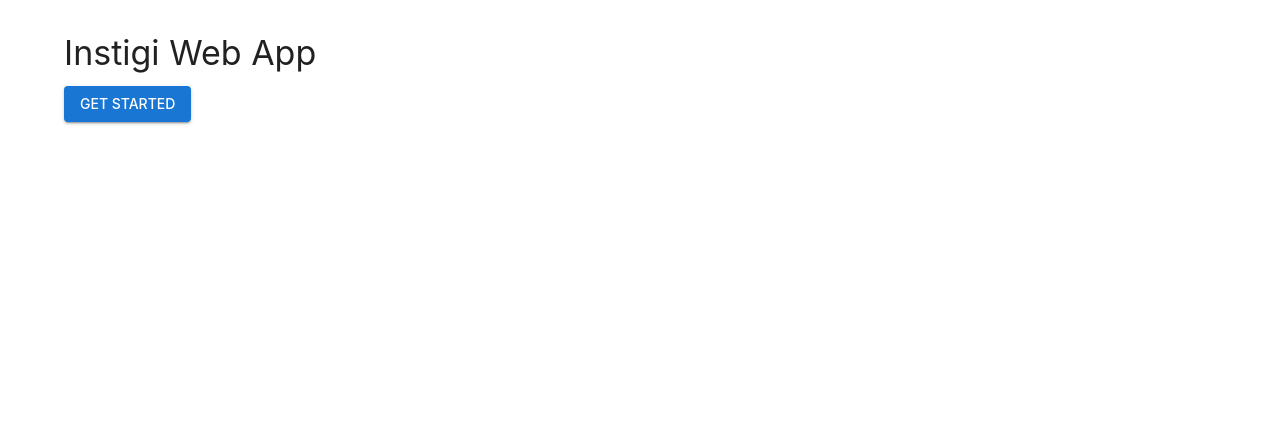
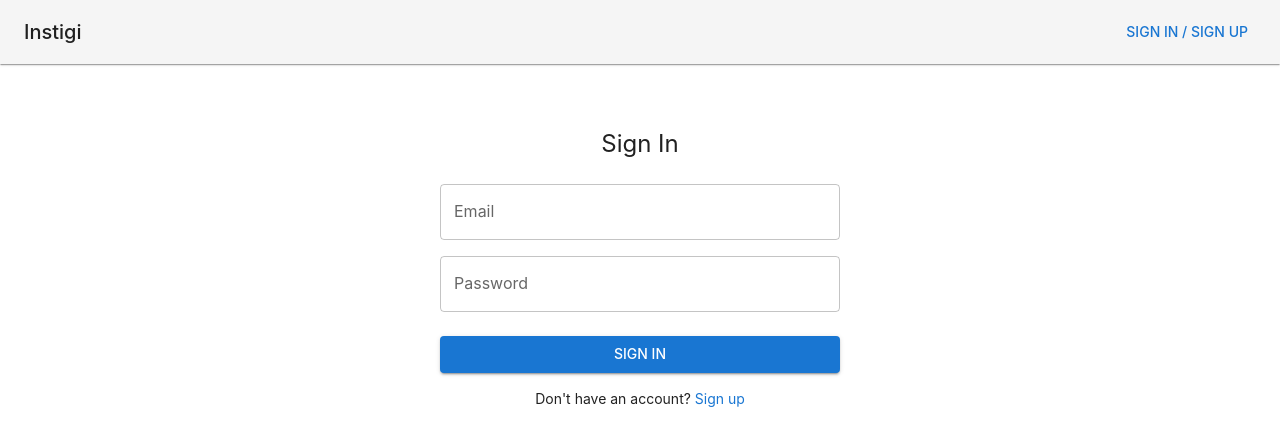
Before and after one commit to Http400/instigi, a React (Vite) app in the folder apps/web-app/: page /auth in a window 1280 px wide. Shown: the top 446 px of the page. Built offline with nearby package versions, Linux system fonts and the light colour scheme.

Commit message:
feat: add routing to web-app

```diff
--- a/apps/web-app/src/App.tsx
+++ /dev/null
@@ -1,18 +0,0 @@
-import React from 'react';
-import { Container, Typography, Box } from '@mui/material';
-import { Button } from '@instigi/ui';
-
-export default function App() {
-  return (
-    <Container maxWidth="lg">
-      <Box sx={{ py: 4 }}>
-        <Typography variant="h4" component="h1" gutterBottom>
-          Instigi Web App
-        </Typography>
-        <Button variant="contained" color="primary">
-          Get Started
-        </Button>
-      </Box>
-    </Container>
-  );
-}
--- /dev/null
+++ b/apps/web-app/src/layouts/RootLayout.tsx
@@ -0,0 +1,21 @@
+import { Outlet, Link } from 'react-router';
+import { ThemeProvider } from '@mui/material/styles';
+import { CssBaseline, AppBar, Toolbar, Typography, Button } from '@mui/material';
+import { theme } from '@instigi/ui';
+
+export default function RootLayout() {
+  return (
+    <ThemeProvider theme={theme}>
+      <CssBaseline />
+      <AppBar position="static" color="default" elevation={1}>
+        <Toolbar>
+          <Typography variant="h6" sx={{ flexGrow: 1 }}>
+            <Link to="/" style={{ textDecoration: 'none', color: 'inherit' }}>Instigi</Link>
+          </Typography>
+          <Button component={Link} to="/auth">Sign In / Sign Up</Button>
+        </Toolbar>
+      </AppBar>
+      <Outlet />
+    </ThemeProvider>
+  );
+}
--- a/apps/web-app/src/main.tsx
+++ b/apps/web-app/src/main.tsx
@@ -1,19 +1,14 @@
 import React from 'react';
 import { StrictMode } from 'react';
 import { createRoot } from 'react-dom/client';
-import { ThemeProvider } from '@mui/material/styles';
-import { CssBaseline } from '@mui/material';
-import { theme } from '@instigi/ui';
-import App from './App';
+import { RouterProvider } from 'react-router';
+import { router } from './router';
 
 const rootEl = document.getElementById('root');
 if (!rootEl) throw new Error('Root element not found');
 
 createRoot(rootEl).render(
   <StrictMode>
-    <ThemeProvider theme={theme}>
-      <CssBaseline />
-      <App />
-    </ThemeProvider>
+    <RouterProvider router={router} />
   </StrictMode>,
 );
--- /dev/null
+++ b/apps/web-app/src/pages/AuthPage.tsx
@@ -0,0 +1,26 @@
+import { useState } from 'react';
+import { Container, Box } from '@mui/material';
+import { AuthForm, AuthFormData } from '@instigi/ui';
+
+type AuthMode = 'signIn' | 'signUp';
+
+export default function AuthPage() {
+  const [mode, setMode] = useState<AuthMode>('signIn');
+
+  const handleSubmit = async (data: AuthFormData) => {
+    // TODO: wire up authentication / registration API
+    console.log(mode === 'signIn' ? 'Sign in' : 'Sign up', data);
+  };
+
+  return (
+    <Container maxWidth="sm">
+      <Box sx={{ py: 8 }}>
+        <AuthForm
+          mode={mode}
+          onSubmit={handleSubmit}
+          onModeChange={(newMode) => setMode(newMode)}
+        />
+      </Box>
+    </Container>
+  );
+}
--- /dev/null
+++ b/apps/web-app/src/pages/HomePage.tsx
@@ -0,0 +1,17 @@
+import { Link } from 'react-router';
+import { Container, Typography, Box, Button } from '@mui/material';
+
+export default function HomePage() {
+  return (
+    <Container maxWidth="lg">
+      <Box sx={{ py: 8, textAlign: 'center' }}>
+        <Typography variant="h3" component="h1" gutterBottom>
+          Welcome to Instigi
+        </Typography>
+        <Box sx={{ mt: 3, display: 'flex', gap: 2, justifyContent: 'center' }}>
+          <Button component={Link} to="/auth" variant="contained">Sign In / Sign Up</Button>
+        </Box>
+      </Box>
+    </Container>
+  );
+}
--- /dev/null
+++ b/apps/web-app/src/pages/NotFoundPage.tsx
@@ -0,0 +1,13 @@
+import { Link } from 'react-router';
+import { Container, Typography, Box, Button } from '@mui/material';
+
+export default function NotFoundPage() {
+  return (
+    <Container maxWidth="sm">
+      <Box sx={{ py: 8, textAlign: 'center' }}>
+        <Typography variant="h4" gutterBottom>404 — Page Not Found</Typography>
+        <Button component={Link} to="/" variant="contained">Go Home</Button>
+      </Box>
+    </Container>
+  );
+}
--- /dev/null
+++ b/apps/web-app/src/router.tsx
@@ -0,0 +1,17 @@
+import { createBrowserRouter } from 'react-router';
+import RootLayout from './layouts/RootLayout';
+import HomePage from './pages/HomePage';
+import AuthPage from './pages/AuthPage';
+import NotFoundPage from './pages/NotFoundPage';
+
+export const router = createBrowserRouter([
+  {
+    path: '/',
+    Component: RootLayout,
+    children: [
+      { index: true, Component: HomePage },
+      { path: 'auth', Component: AuthPage },
+      { path: '*', Component: NotFoundPage },
+    ],
+  },
+]);
```
Also changed, not shown: 2 other files (tests, documents, lock files or other folders).
